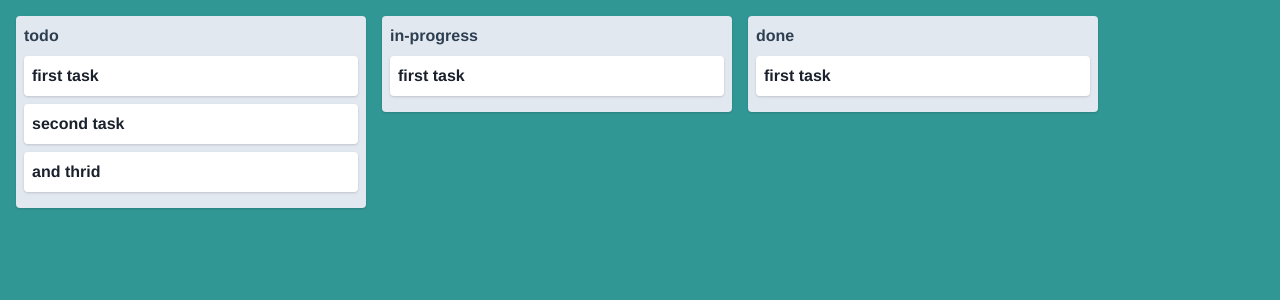
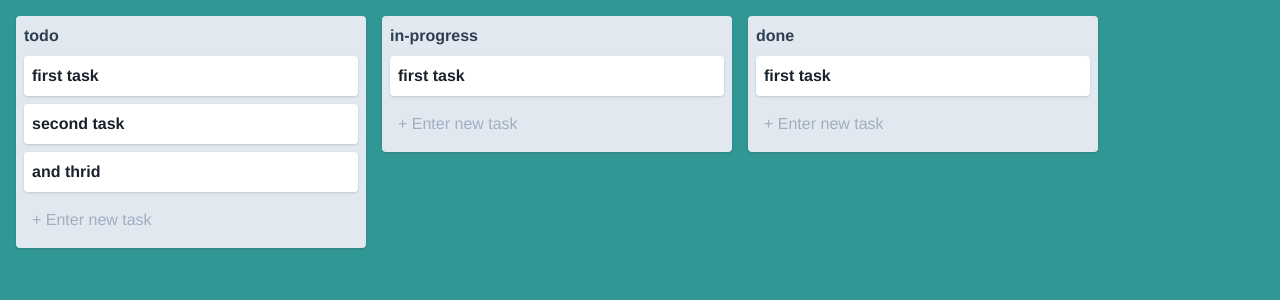
Before and after one commit to bazsup/trello-clone, a Vue app: page / in a window 1280 px wide. Shown: the top 300 px of the page. Built offline with nearby package versions, Linux system fonts and the light colour scheme.

Commit message:
add function to create a new task

```diff
--- a/src/store/index.js
+++ b/src/store/index.js
@@ -1,7 +1,7 @@
 import Vue from 'vue'
 import Vuex from 'vuex'
 import defaultBoard from '../default-board'
-import { saveStatePlugin } from '../utils'
+import { saveStatePlugin, uuid } from '../utils'
 
 Vue.use(Vuex)
 
@@ -25,6 +25,13 @@
     }
   },
   mutations: {
+    CREATE_TASK (state, { tasks, name }) {
+      tasks.push({
+        id: uuid(),
+        name,
+        description: ''
+      })
+    }
   },
   actions: {
   },
--- a/src/views/Board.vue
+++ b/src/views/Board.vue
@@ -26,15 +26,18 @@
               {{ task.description }}
             </p>
           </div>
+
+          <input
+            type="text"
+            class="block p-2 w-full bg-transparent"
+            placeholder="+ Enter new task"
+            @keyup.enter="createTask($event, column.tasks)"
+          />
         </div>
       </div>
     </div>
 
-    <div
-      class="task-bg"
-      v-if="isTaskOpen"
-      @click="close"
-    >
+    <div class="task-bg" v-if="isTaskOpen" @click="close">
       <router-view></router-view>
     </div>
   </div>
@@ -55,6 +58,9 @@
     },
     close () {
       this.$router.push({ name: 'board' })
+    },
+    createTask (event, tasks) {
+      this.$store.commit('CREATE_TASK', { tasks, name: event.target.value })
     }
   }
 }
```
